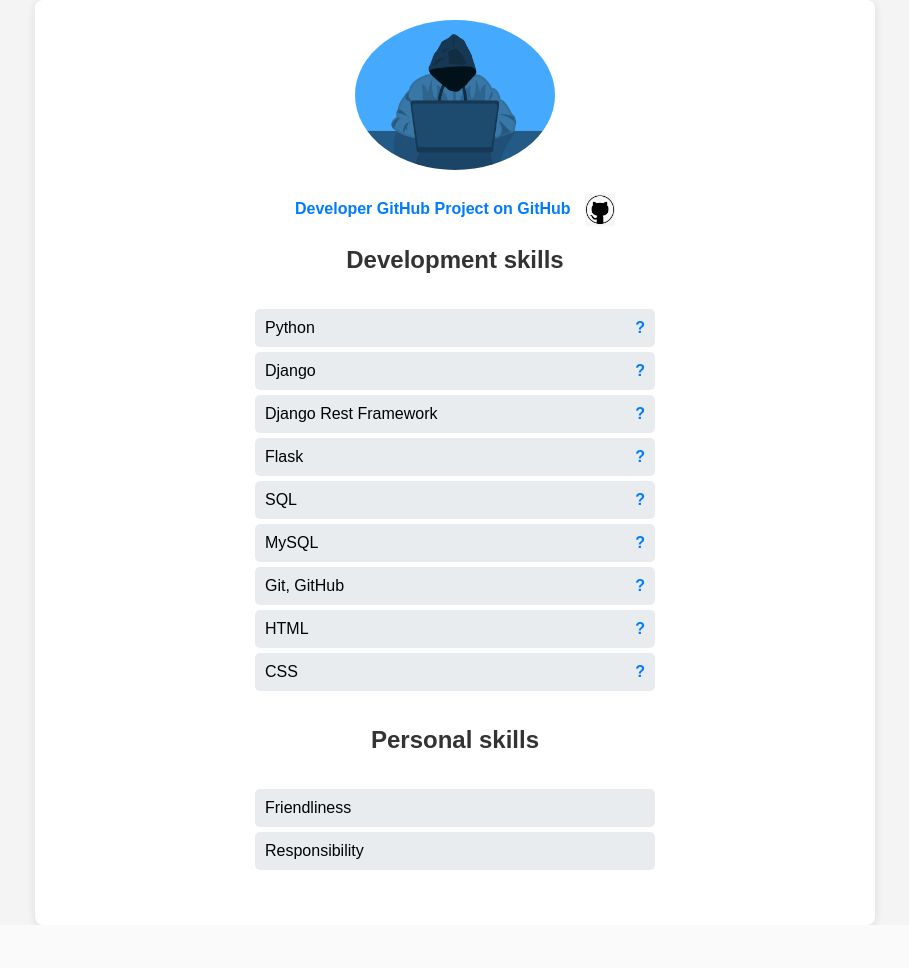
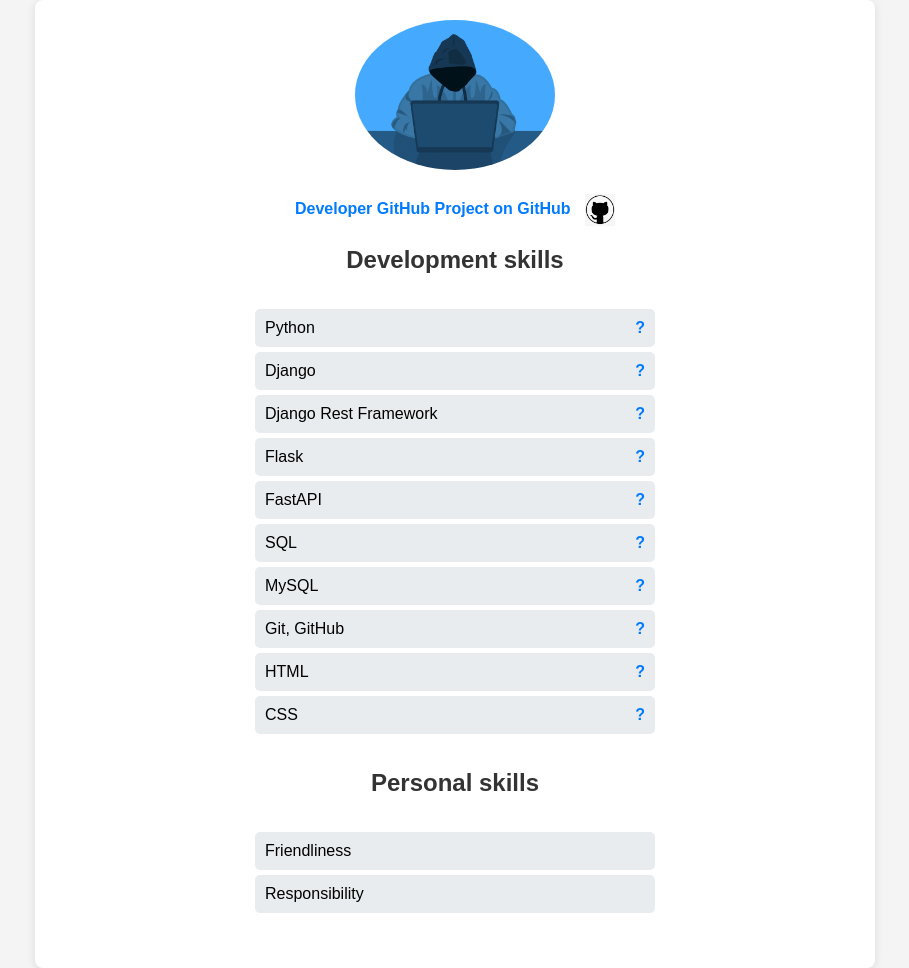
Before and after one commit to Main-Mark-GitHub/Portfolio, a Django app: page / in a window 1280 px wide. Shown: the whole page, without its empty margins (185-1094 px from the left). Before the commit the page ends 925 px from the top, so only its background shows below. Run offline with Django 5.2, Linux system fonts and the light colour scheme.

Commit message:
Add a new skill

```diff
--- a/portfolio/main/templates/main/main.html
+++ b/portfolio/main/templates/main/main.html
@@ -26,6 +26,10 @@
                 <li>
                     Flask
                     <a href="https://en.wikipedia.org/wiki/Flask_(web_framework)" class="no_underline">?</a>
+                </li>
+                <li>
+                    FastAPI
+                    <a href="https://en.wikipedia.org/wiki/FastAPI" class="no_underline">?</a>
                 </li>
                 <li>
                     SQL
```
